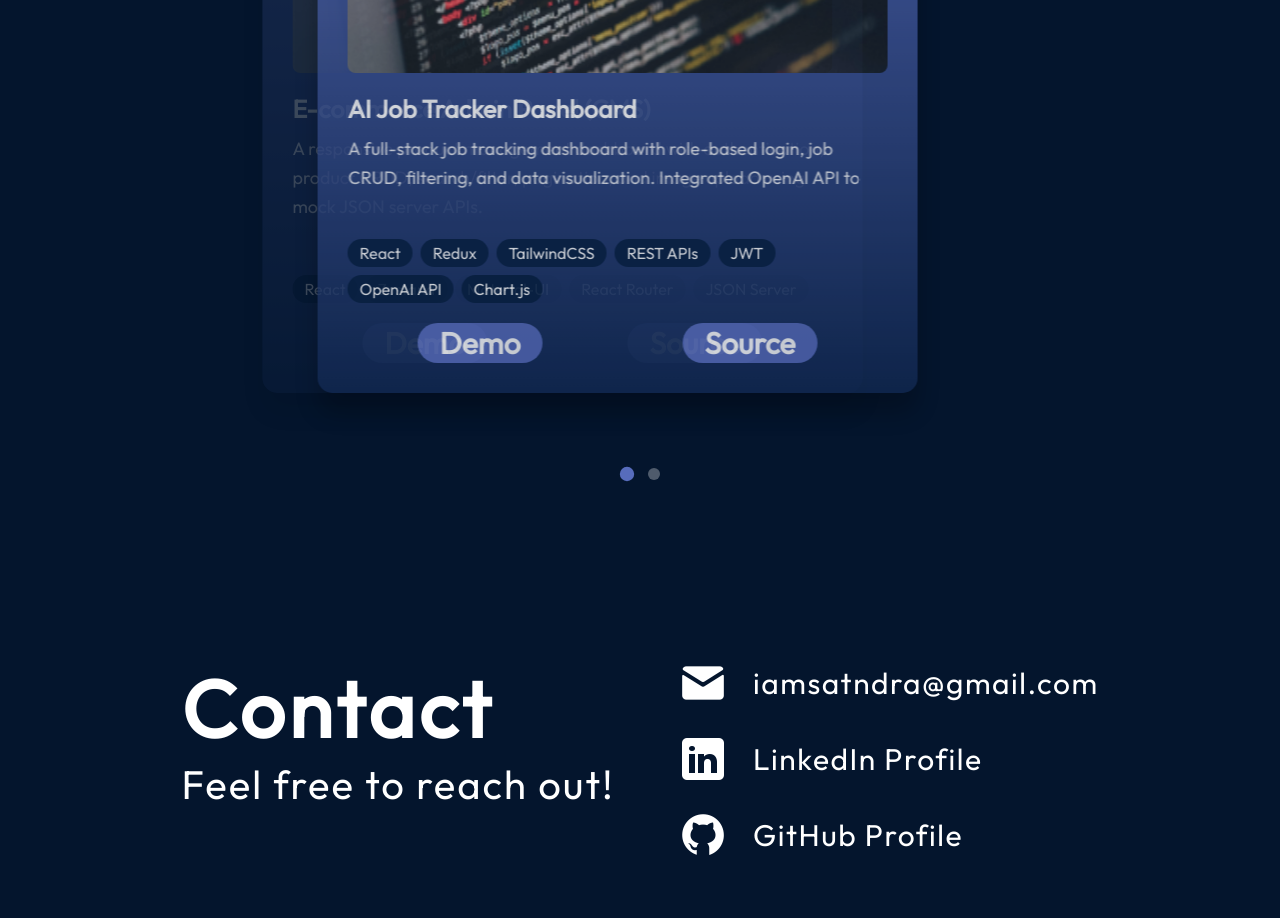
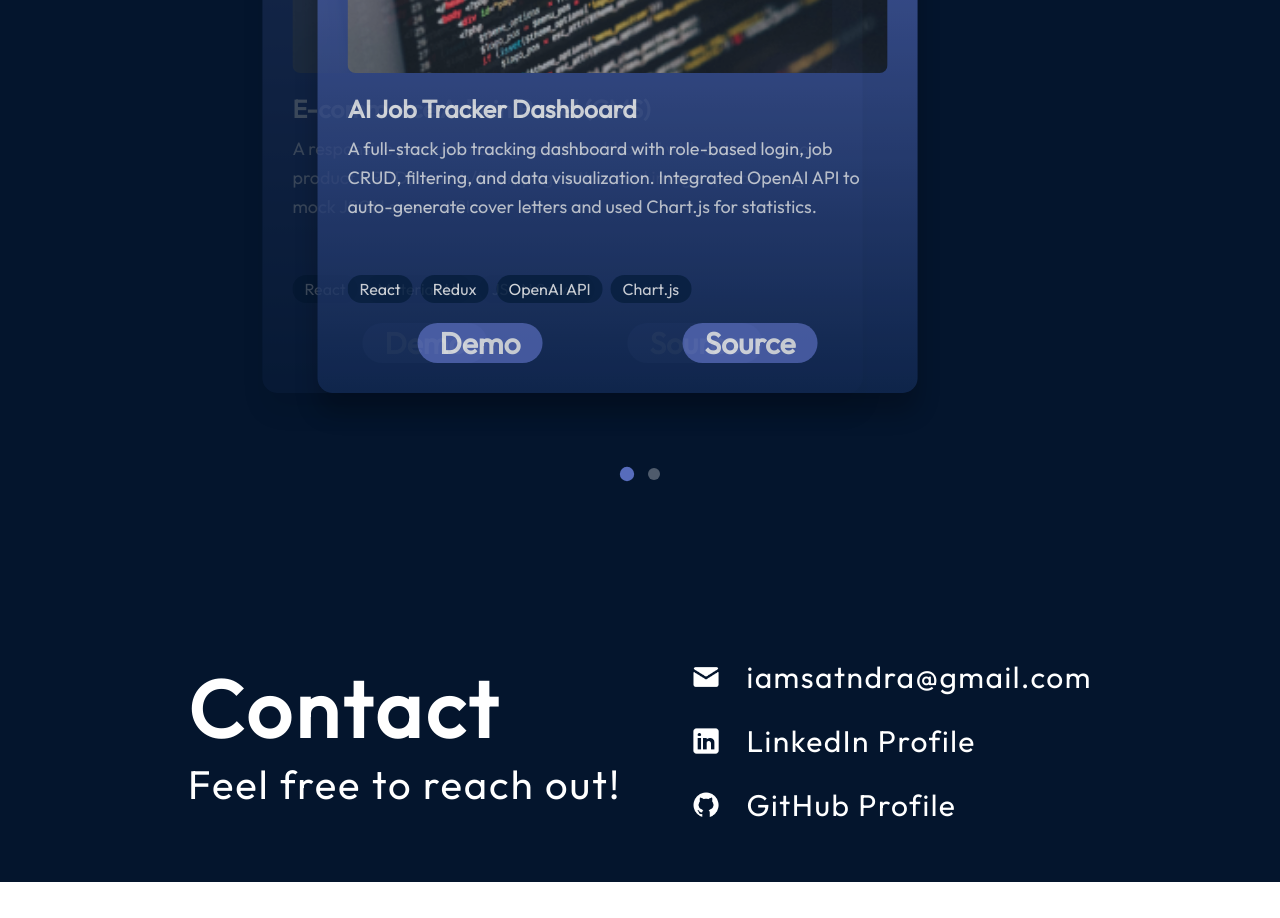
Before and after one commit to Satndr/Portfolio, a React (Vite) app in the folder Portfolio/: page / in a window 1280 px wide. Shown: the part 3000-3918 px from the top of the page. After the commit the page ends 3882 px from the top, so only its background shows below. Built offline with nearby package versions, Linux system fonts and the light colour scheme.

Commit message:
changes for mobile

```diff
--- a/Portfolio/src/Components/Contacts/Contact.module.css
+++ b/Portfolio/src/Components/Contacts/Contact.module.css
@@ -37,6 +37,13 @@
   display: flex;
   align-items: center;
   gap: 25px;
+  justify-content: center;
+}
+
+.link img {
+  width: 30px;
+  height: 30px;
+  object-fit: contain;
 }
 
 .link a {
@@ -69,6 +76,18 @@
 
   .links {
     align-items: center;
+    width: 100%;
+  }
+
+  .link {
+    width: 100%;
+    justify-content: center;
+    gap: 15px;
+  }
+
+  .link img {
+    width: 25px;
+    height: 25px;
   }
 
   .link a {
@@ -85,6 +104,15 @@
     font-size: 18px;
   }
 
+  .link {
+    gap: 12px;
+  }
+
+  .link img {
+    width: 20px;
+    height: 20px;
+  }
+
   .link a {
     font-size: 16px;
   }
--- a/Portfolio/src/Components/Hero/Hero.module.css
+++ b/Portfolio/src/Components/Hero/Hero.module.css
@@ -109,22 +109,30 @@
 
   .content {
     align-items: center;
+    z-index: 10;
+    position: relative;
   }
 
   .title {
     font-size: 48px;
     text-align: center;
+    z-index: 10;
+    position: relative;
   }
 
   .description {
     font-size: 20px;
     text-align: center;
     margin-bottom: 30px;
+    z-index: 10;
+    position: relative;
   }
 
   .contactBtn {
     font-size: 24px;
     padding: 15px 20px;
+    z-index: 10;
+    position: relative;
   }
 }
 
--- a/Portfolio/src/Components/Projects/ProjectCard.module.css
+++ b/Portfolio/src/Components/Projects/ProjectCard.module.css
@@ -34,24 +34,12 @@
   color: var(--color-text);
   opacity: 0.9;
   flex: 1;
-  overflow-y: auto;
-  padding-right: 5px;
-  scrollbar-width: thin;
-  scrollbar-color: var(--color-primary) transparent;
+  word-wrap: break-word;
+  overflow-wrap: break-word;
+  hyphens: auto;
 }
 
-.description::-webkit-scrollbar {
-  width: 6px;
-}
 
-.description::-webkit-scrollbar-track {
-  background: transparent;
-}
-
-.description::-webkit-scrollbar-thumb {
-  background-color: var(--color-primary);
-  border-radius: 3px;
-}
 
 .skills {
   width: 100%;
--- a/Portfolio/src/data/projects.json
+++ b/Portfolio/src/data/projects.json
@@ -3,7 +3,7 @@
     "title": "AI Job Tracker Dashboard",
     "imageSrc": "project",
     "description": "A full-stack job tracking dashboard with role-based login, job CRUD, filtering, and data visualization. Integrated OpenAI API to auto-generate cover letters and used Chart.js for statistics.",
-    "skills": ["React", "Redux", "TailwindCSS", "REST APIs", "JWT", "OpenAI API", "Chart.js"],
+    "skills": ["React", "Redux", "OpenAI API", "Chart.js"],
     "demo": "https://www.example.com",
     "source": "https://www.github.com"
   },
@@ -11,7 +11,7 @@
     "title": "E-commerce Admin Panel (CMS)",
     "imageSrc": "project",
     "description": "A responsive product management dashboard with authentication, product CRUD, search/filter, pagination, and image upload using mock JSON server APIs.",
-    "skills": ["React", "Zustand", "Material-UI", "React Router", "JSON Server"],
+    "skills": ["React", "Material-UI", "JSON Server"],
     "demo": "https://www.example.com",
     "source": "https://www.github.com"
   }
```
